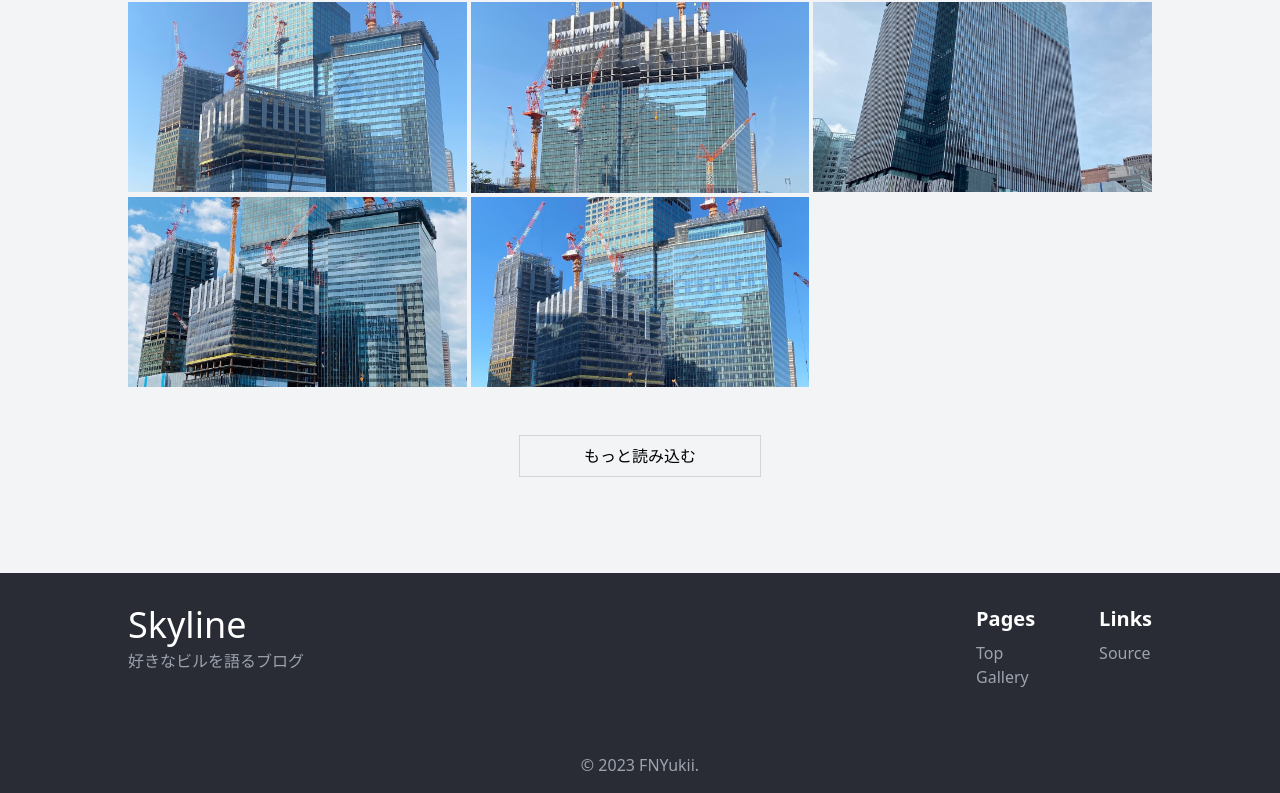
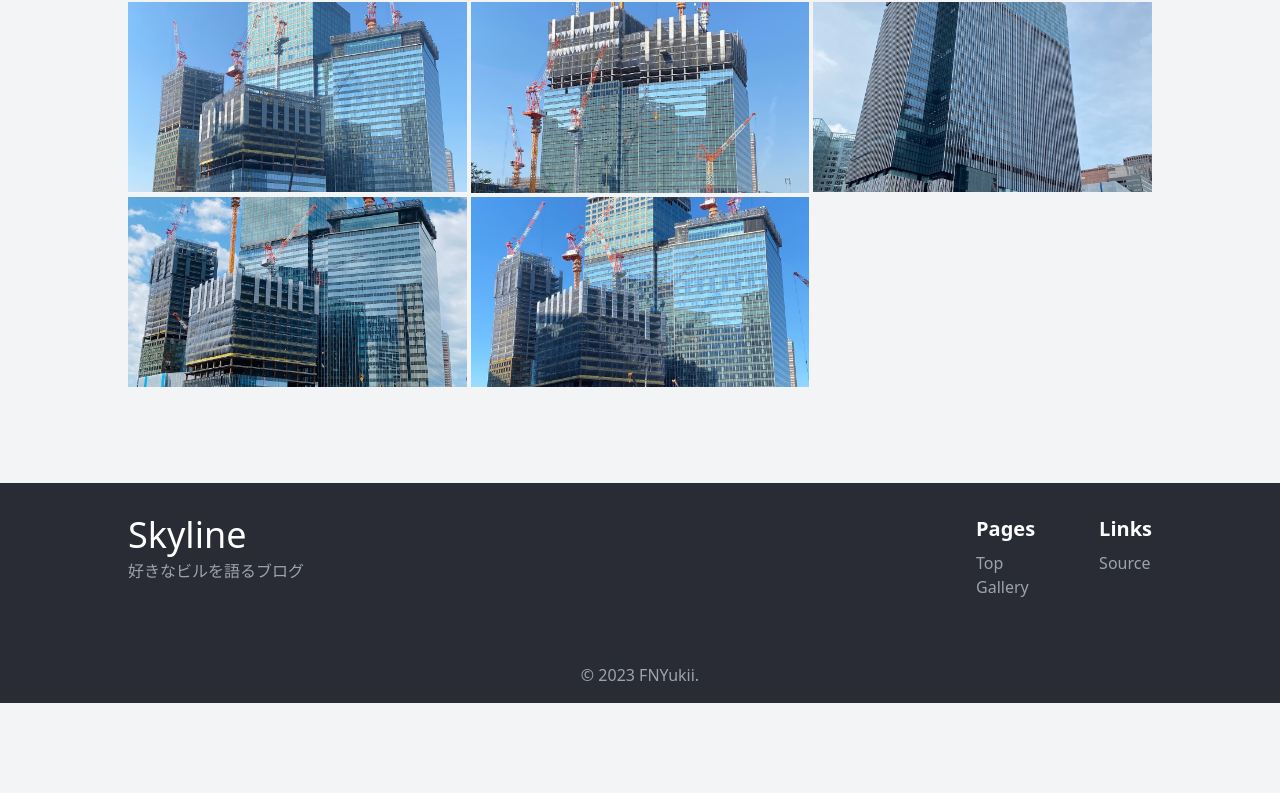
Before and after one commit to FNYukii/Skyline, a Next.js app: page /gallery in a window 1280 px wide. Shown: the part 539-1332 px from the top of the page. After the commit the page ends 1242 px from the top, so only its background shows below. Built offline with nearby package versions, Linux system fonts and the light colour scheme.

Commit message:
feat: Galleryページから、追加読み込みボタンを削除

```diff
--- a/src/app/gallery/page.tsx
+++ b/src/app/gallery/page.tsx
@@ -16,8 +16,6 @@ export default function Page() {
 			<h1 className='mt-12 text-2xl font-bold'>ギャラリー</h1>
 
 			<PhotoListSection photos={photos} className='mt-4' />
-
-			<button className="block mt-12 mx-auto   py-2 px-16   border border-gray-300   hover:bg-gray-200 transition">もっと読み込む</button>
 		</div>
 	)
 }
```
